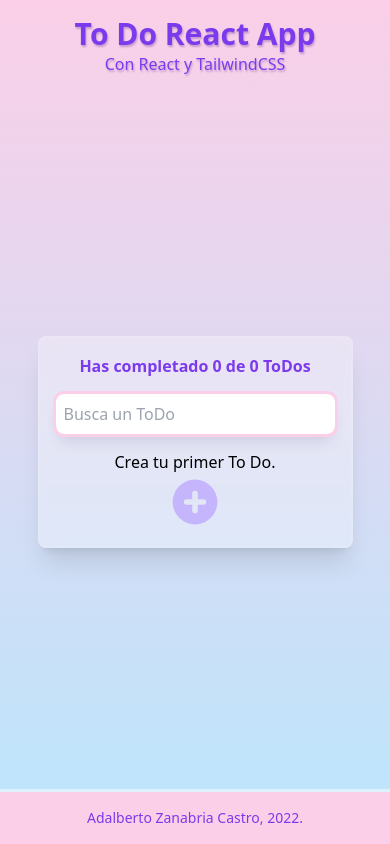
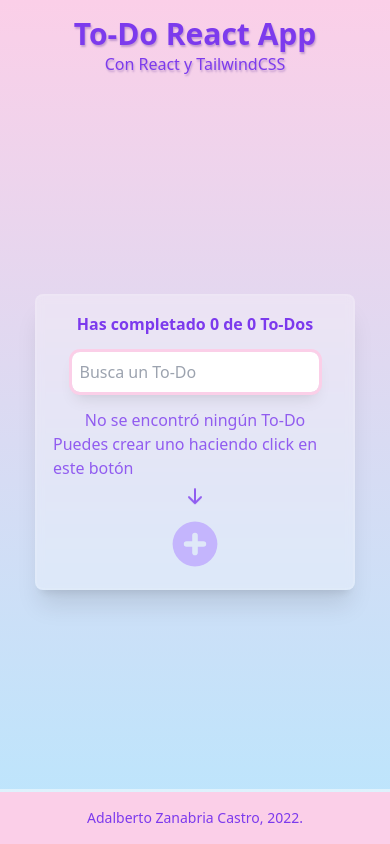
Before and after one commit to AdalZanabria/Todo-React-App, a React (Vite) app: page / in a window 390 px wide. Built offline with nearby package versions, Linux system fonts and the light colour scheme.

Commit message:
Agregados estilos al modal y responsivos.

```diff
--- a/index.html
+++ b/index.html
@@ -1,10 +1,10 @@
 <!DOCTYPE html>
-<html lang="en">
+<html lang="es">
   <head>
     <meta charset="UTF-8" />
     <link rel="icon" type="image/svg+xml" href="/src/assets/favicon.svg" />
     <meta name="viewport" content="width=device-width, initial-scale=1.0" />
-    <title>ToDo React App</title>
+    <title>To-Do React App</title>
   </head>
   <body>
     <div id="root"></div>
--- a/src/App.jsx
+++ b/src/App.jsx
@@ -7,6 +7,8 @@ import { CreateTodoButton } from "./components/CreateTodoButton";
 import { Modal } from "./components/Modal";
 import { TodoForm } from "./components/TodoForm";
 import { TodoContext } from "./context/TodoContext";
+import { CogIcon } from "@heroicons/react/solid";
+import {ArrowDownIcon} from "@heroicons/react/solid";
 
 function App() {
   const {
@@ -27,18 +29,31 @@ function App() {
   return (
     <div className="main-container">
       <header>
-        <h1 className="title">To Do React App</h1>
+        <h1 className="title">To-Do React App</h1>
         <p className="subtitle">Con React y TailwindCSS</p>
       </header>
       <main>
-        <section className="glass p-4 flex flex-col justify-center items-center">
+        <section className="max-w-xs md:max-w-full glass p-4 flex flex-col justify-center items-center">
           <TodoCounter />
           <TodoSearch />
 
           <TodoList>
-            {error && <p>Desesperate, si hubo un error.</p>}
-            {loading && <p>Estamos cargando, no desesperes...</p>}
-            {!loading && !searchedTodos.length && <p>Crea tu primer To Do.</p>}
+            {error && (
+              <p className="text-red-500 font-bold">Error al cargar To-Dos.</p>
+            )}
+            {loading && (
+              <div className="flex">
+                <CogIcon className="animate-spin-slow text-violet-600 w-6 h-6 mr-2" />
+                <p className="text-violet-600">Cargando To-Dos...</p>
+              </div>
+            )}
+            {!loading && !searchedTodos.length && (
+              <div className="flex flex-col justify-center items-center text-violet-600/80">
+                <p>No se encontró ningún To-Do</p>
+                <p>Puedes crear uno haciendo click en este botón</p>
+                <ArrowDownIcon className="h-5 w-5 animate-bounce m-2"/>
+              </div>
+            )}
 
             {searchedTodos.map((todo) => (
               <TodoItem
--- /dev/null
+++ b/src/components/Button.jsx
@@ -0,0 +1,28 @@
+function Button({text, submit, onClick = undefined}) {
+  return (
+    <button
+      className="
+        bg-pink-200
+        hover:bg-pink-300
+        outline
+        outline-2
+        outline-pink-300/75
+        p-2
+        rounded-lg
+        text-violet-600
+        font-semibold
+        hover:text-white
+        hover:outline-pink-400/75
+        active:bg-pink-400
+        active:outline-pink-500/75
+        ease-in-out
+        duration-300"
+      type={submit ? "submit" : "button"}
+      onClick={onClick}
+    >
+      {text}
+    </button>
+  );
+}
+
+export { Button };
--- a/src/components/CreateTodoButton.jsx
+++ b/src/components/CreateTodoButton.jsx
@@ -9,7 +9,7 @@ function CreateTodoButton() {
   };
   return (
     <PlusCircleIcon
-      className="w-14 h-14 text-violet-300 hover:text-violet-600 hover:scale-110 transition ease-in-out duration-300 cursor-pointer hover:rotate-90"
+      className="w-14 h-14 text-violet-300 hover:text-violet-600 active:text-violet-800 hover:scale-110 transition ease-in-out duration-300 cursor-pointer hover:rotate-90"
       onClick={onClickButton}
     />
   );
--- a/src/components/TodoCounter.jsx
+++ b/src/components/TodoCounter.jsx
@@ -5,7 +5,7 @@ function TodoCounter() {
   const { totalTodos, completedTodos } = useContext(TodoContext);
   return (
     <h2 className="text-violet-600 text-center font-semibold">
-      Has completado {completedTodos} de {totalTodos} ToDos
+      Has completado {completedTodos} de {totalTodos} To-Dos
     </h2>
   );
 }
--- a/src/components/TodoForm.jsx
+++ b/src/components/TodoForm.jsx
@@ -1,5 +1,6 @@
 import { useContext, useState } from "react";
 import { TodoContext } from "../context/TodoContext";
+import { Button } from "./Button";
 
 function TodoForm() {
   const [newTodoValue, setNewTodoValue] = useState("");
@@ -20,18 +21,20 @@ function TodoForm() {
   };
 
   return (
-    <form onSubmit={onSubmit}>
-      <label>Nueva tarea</label>
+    <form
+      onSubmit={onSubmit}
+      className="bg-white p-4 flex flex-col justify-center items-center rounded-lg shadow-lg gap-4 w-4/5 sm:w-1/2 lg:w-1/3"
+    >
+      <label className="text-violet-600 font-bold">Nuevo To-Do</label>
       <textarea
-        placeholder="Escribe aquí tu nueva tarea."
+        placeholder="Escribe aquí tu nuevo to-do."
         value={newTodoValue}
         onChange={onChange}
+        className="w-full placeholder:italic"
       />
-      <div>
-        <button type="button" onClick={onCancel}>
-          Cancelar
-        </button>
-        <button type="submit">Añadir</button>
+      <div className="flex gap-4">
+        <Button text={"Cancelar"} submit={false} onClick={onCancel} />
+        <Button text={"Añadir"} submit={true} />
       </div>
     </form>
   );
--- a/src/components/TodoItem.jsx
+++ b/src/components/TodoItem.jsx
@@ -3,23 +3,22 @@ import { CheckCircleIcon, XCircleIcon } from "@heroicons/react/solid";
 function TodoItem(props) {
 
   return (
-    <li className="bg-white p-4 m-4 rounded-lg shadow-lg hover:shadow-xl hover:-translate-y-1 hover:scale-110 transition ease-in-out duration-300">
+    <li className="bg-white p-4 m-4 rounded-lg shadow-lg hover:shadow-xl hover:-translate-y-1 hover:scale-105 transition ease-in-out duration-300">
       <p
         className={`${
-          props.completed ? "line-through text-green-600" : "text-violet-600"
+          props.completed ? "line-through text-green-600 whitespace-pre-line break-words" : "text-violet-600 whitespace-pre-line break-words"
         }`}
       >
         {props.text}
       </p>
       <div className="flex justify-end mt-2">
         <CheckCircleIcon
-          className={`w-6 h-6 text-green-300 hover:text-green-500 transition ease-in-out duration-300 ${
-            props.completed && "text-green-600"
-          }`}
+          className={props.completed ? "text-green-600  w-6 h-6 hover:text-green-700 active:text-green-800 transition ease-in-out duration-300"
+          : "text-green-300 w-6 h-6 hover:text-green-500 active:text-green-700 transition ease-in-out duration-300"}
           onClick={props.onComplete}
         />
         <XCircleIcon
-          className="w-6 h-6 text-pink-300 hover:text-red-500 transition ease-in-out duration-300"
+          className="w-6 h-6 text-pink-300 hover:text-red-500 active:text-red-700 transition ease-in-out duration-300"
           onClick={props.onDelete}
         />
       </div>
--- a/src/components/TodoList.jsx
+++ b/src/components/TodoList.jsx
@@ -1,8 +1,8 @@
 function TodoList(props) {
   return (
-    <section>
-      <ul>{props.children}</ul>
-    </section>
+    <div className="max-w-screen-sm">
+      <ul className="w-full">{props.children}</ul>
+    </div>
   );
 }
 
--- a/src/components/TodoSearch.jsx
+++ b/src/components/TodoSearch.jsx
@@ -11,8 +11,8 @@ function TodoSearch() {
 
   return (
     <input
-      className="w-full m-4 rounded-lg p-2 outline outline-pink-200 shadow-lg focus:outline-pink-400 focus:scale-105 focus:shadow-xl transition ease-in-out duration-300"
-      placeholder="Busca un ToDo"
+      className="min-w-[50%] m-4 rounded-lg p-2 outline outline-pink-200 shadow-lg focus:outline-pink-400 focus:scale-110 focus:shadow-xl transition ease-in-out duration-300"
+      placeholder="Busca un To-Do"
       value={searchValue}
       onChange={onSearchValueChange}
     />
--- a/src/styles/index.css
+++ b/src/styles/index.css
@@ -14,7 +14,7 @@
   }
 
   main {
-    @apply flex flex-col justify-center items-center;
+    @apply flex flex-col justify-center items-center min-w-[50%];
   }
 
   footer {
--- a/tailwind.config.js
+++ b/tailwind.config.js
@@ -4,7 +4,11 @@ module.exports = {
     "./src/**/*.{vue,js,ts,jsx,tsx}"
   ],
   theme: {
-    extend: {},
+    extend: {
+      animation: {
+        'spin-slow': 'spin 3s linear infinite',
+      }
+    },
   },
   plugins: [],
 }
```
